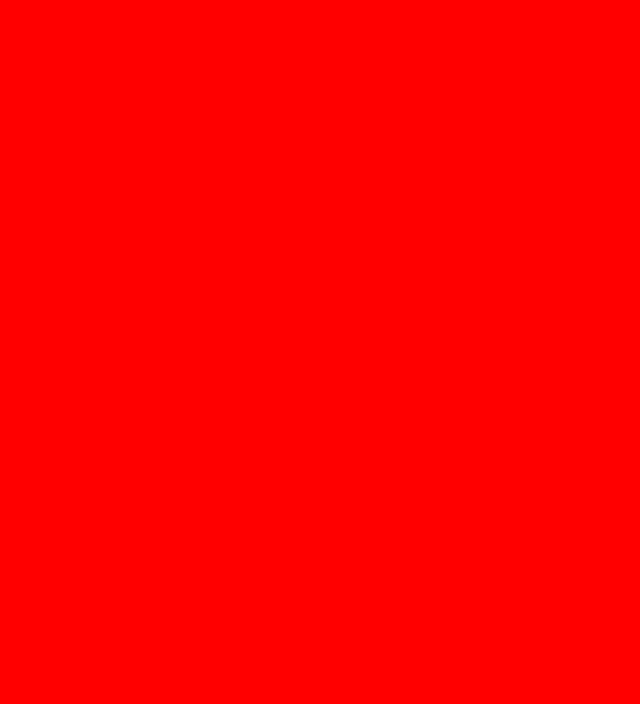
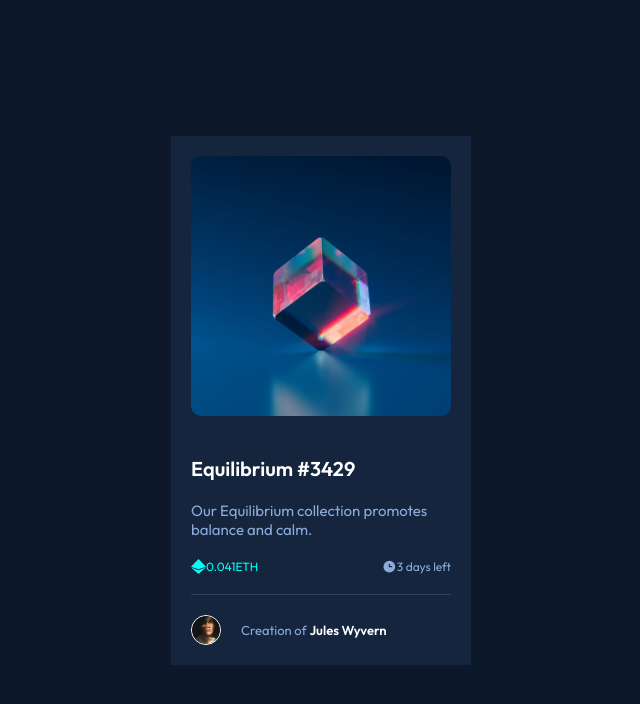
Before and after one commit to Ruffyi/NFT-preview-card-component, a website: page src/index.html in a window 1280 px wide. Shown: the whole page, without its empty margins (319-959 px from the left). Drawn offline with Linux system fonts and the light colour scheme.

Commit message:
Finally commit

```diff
--- a/package.json
+++ b/package.json
@@ -5,7 +5,7 @@
 	"main": "index.js",
 	"scripts": {
 		"test": "echo \"Error: no test specified\" && exit 1",
-		"start:sass": "node-sass ./src/scss/style.scss ./src/dist/css/style.css"
+		"start:sass": "node-sass ./src/scss/style.scss ./src/dist/css/style.css -w"
 	},
 	"keywords": [],
 	"author": "",
--- a/src/index.html
+++ b/src/index.html
@@ -4,7 +4,58 @@
 		<meta charset="UTF-8" />
 		<meta name="viewport" content="width=device-width, initial-scale=1.0" />
 		<title>NFT preview card component</title>
-		<link rel="stylesheet" href="./dist/css/style.css">
+		<link rel="preconnect" href="https://fonts.googleapis.com" />
+		<link rel="preconnect" href="https://fonts.gstatic.com" crossorigin />
+		<link
+			href="https://fonts.googleapis.com/css2?family=Outfit:wght@300;400;600&display=swap"
+			rel="stylesheet"
+		/>
+		<link rel="stylesheet" href="./dist/css/style.css" />
 	</head>
-	<body></body>
+	<body>
+		<section class="card">
+			<div class="card__image">
+				<img
+					class="img"
+					src="./assets/images/image-equilibrium.jpg"
+					alt="Equilibrium"
+				/>
+				<div class="card__overlay">
+					<img
+						src="./assets/images/icon-view.svg"
+						alt="View"
+						class="overlay__img"
+					/>
+				</div>
+			</div>
+			<h1 class="card__title">Equilibrium #3429</h1>
+			<p class="card__description">
+				Our Equilibrium collection promotes balance and calm.
+			</p>
+			<div class="card__specification">
+				<p class="card__value">
+					<img
+						class="img"
+						src="./assets/images/icon-ethereum.svg"
+						alt="Ethereum icon"
+					/>
+					0.041ETH
+				</p>
+				<p class="card__days">
+					<img class="img" src="./assets/images/icon-clock.svg" alt="Clock" />3
+					days left
+				</p>
+			</div>
+			<div class="card__user">
+				<img
+					src="./assets/images/image-avatar.png"
+					alt="Jules Wyvern face"
+					class="card__user-img"
+				/>
+				<p class="card__author">
+					Creation of <strong class="author">Jules Wyvern</strong>
+				</p>
+			</div>
+		</section>
+	</body>
 </html>
--- /dev/null
+++ b/src/scss/abstracts/_mixins.scss
@@ -0,0 +1,12 @@
+@mixin flex-mother($dir: row, $alignItems: center, $justifyContent: center) {
+	display: flex;
+	flex-direction: $dir;
+	align-items: $alignItems;
+	justify-content: $justifyContent;
+}
+
+@mixin positioning($pos: absolute, $top: 0, $left: 0) {
+	position: $pos;
+	top: $top;
+	left: $left;
+}
--- /dev/null
+++ b/src/scss/abstracts/_variables.scss
@@ -0,0 +1,12 @@
+$ff-primary: 'Outfit', sans-serif;
+$fs-primary: 62.5%;
+
+$clr: (
+	'clr-primary-blue': #8bacda,
+	'clr-primary-cyan': #00fff7,
+	'clr-primary-cyan-alpha': rgba(0, 255, 247, 0.453),
+	'clr-neutral-main-bg': #0d192b,
+	'clr-neutral-card-bg': #14253d,
+	'clr-neutral-line': #2f415b,
+	'clr-neutral-text': #ffffff,
+);
--- /dev/null
+++ b/src/scss/base/_reset.scss
@@ -0,0 +1,25 @@
+:root {
+	box-sizing: border-box;
+	font-family: $ff-primary;
+	font-size: $fs-primary;
+	font-weight: 400;
+}
+
+body {
+	@include flex-mother();
+	min-height: 100vh;
+	background-color: map-get($clr, 'clr-neutral-main-bg');
+}
+
+.img {
+	display: block;
+	width: 100%;
+}
+
+*,
+*::before,
+*::after {
+	margin: 0;
+	padding: 0;
+	box-sizing: inherit;
+}
--- /dev/null
+++ b/src/scss/components/_card.scss
@@ -0,0 +1,83 @@
+.card {
+	width: 30rem;
+	background-color: map-get($clr, 'clr-neutral-card-bg');
+	padding: 0 2rem;
+	&__image {
+		position: relative;
+		padding: 2rem 0;
+		& > .img {
+			border-radius: 1rem;
+		}
+		&:hover .card__overlay {
+			cursor: pointer;
+			z-index: 1;
+		}
+	}
+	&__overlay {
+		@include positioning(absolute, 0, 0);
+		@include flex-mother();
+		width: 100%;
+		height: calc(100% - 4rem);
+		margin-top: 2rem;
+		border-radius: 1rem;
+		background-color: map-get($clr, 'clr-primary-cyan-alpha');
+		z-index: -1;
+	}
+	&__title {
+		margin: 2rem 0;
+		font-size: 2rem;
+		color: map-get($clr, 'clr-neutral-text');
+		transition: 0.3s;
+		&:hover {
+			color: map-get($clr, 'clr-primary-cyan');
+			cursor: pointer;
+		}
+	}
+	&__description {
+		font-size: 1.5rem;
+		color: map-get($clr, 'clr-primary-blue');
+	}
+	&__specification {
+		@include flex-mother(row, center, space-between);
+		& > p {
+			@include flex-mother();
+			margin-top: 2rem;
+			font-size: 1.2rem;
+		}
+		& .img {
+			width: 15px;
+			height: 15px;
+		}
+	}
+	&__value {
+		color: map-get($clr, 'clr-primary-cyan');
+	}
+	&__days {
+		color: map-get($clr, 'clr-primary-blue');
+	}
+	&__user {
+		margin: 2rem 0;
+		padding-top: 2rem;
+		border-top: 1px solid map-get($clr, 'clr-neutral-line');
+		@include flex-mother(row, center, flex-start);
+		&-img {
+			width: 30px;
+			height: 30px;
+			border: 1px solid map-get($clr, 'clr-neutral-text');
+			border-radius: 50%;
+		}
+	}
+	&__author {
+		margin-left: 2rem;
+		font-size: 1.3rem;
+		color: map-get($clr, 'clr-primary-blue');
+		.author {
+			color: map-get($clr, 'clr-neutral-text');
+			transition: 0.3s;
+			&:hover {
+				color: map-get($clr, 'clr-primary-cyan');
+				cursor: pointer;
+			}
+		}
+	}
+}
--- a/src/scss/style.scss
+++ b/src/scss/style.scss
@@ -1,3 +1,4 @@
-body{
-    background-color:red;
-}
+@import './abstracts/variables';
+@import './abstracts/mixins';
+@import './base/reset';
+@import './components/card';
```
Also changed, not shown: src/dist/css/style.css.
